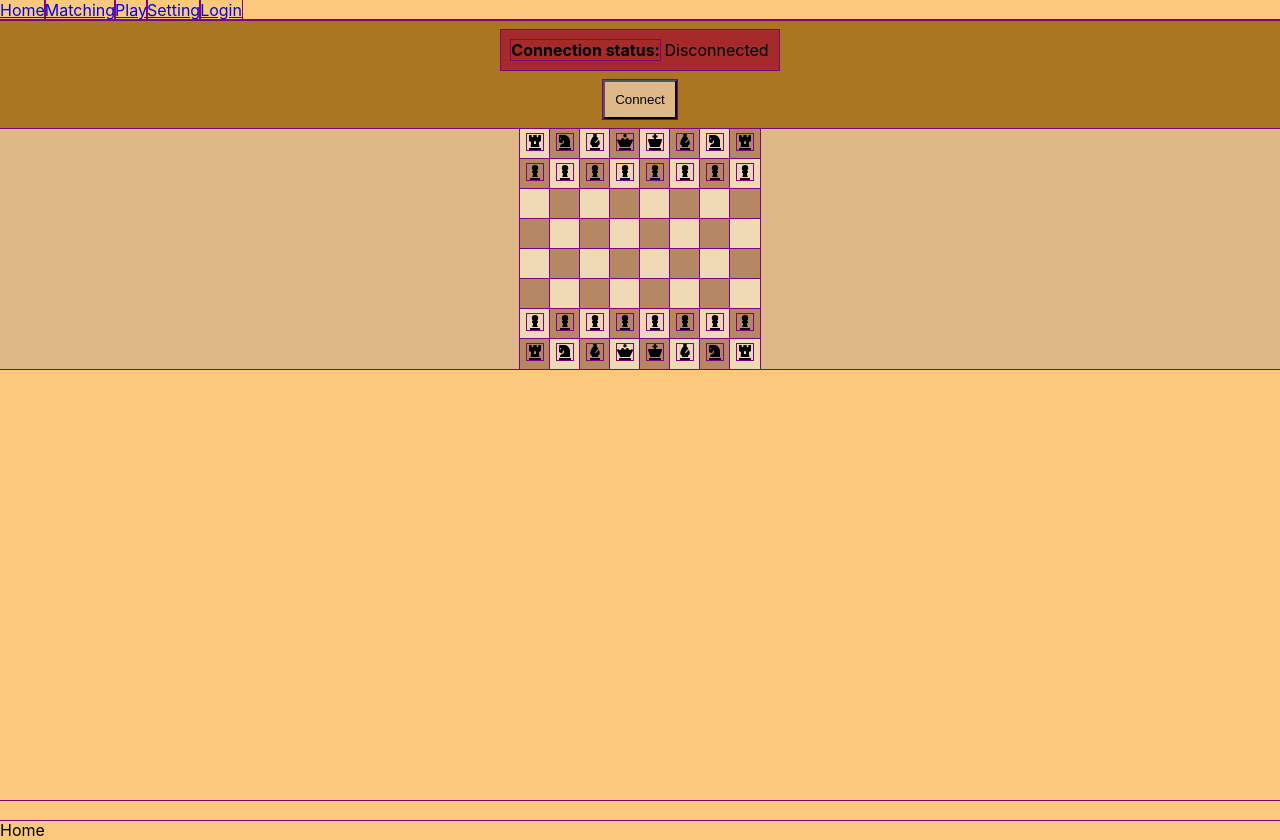
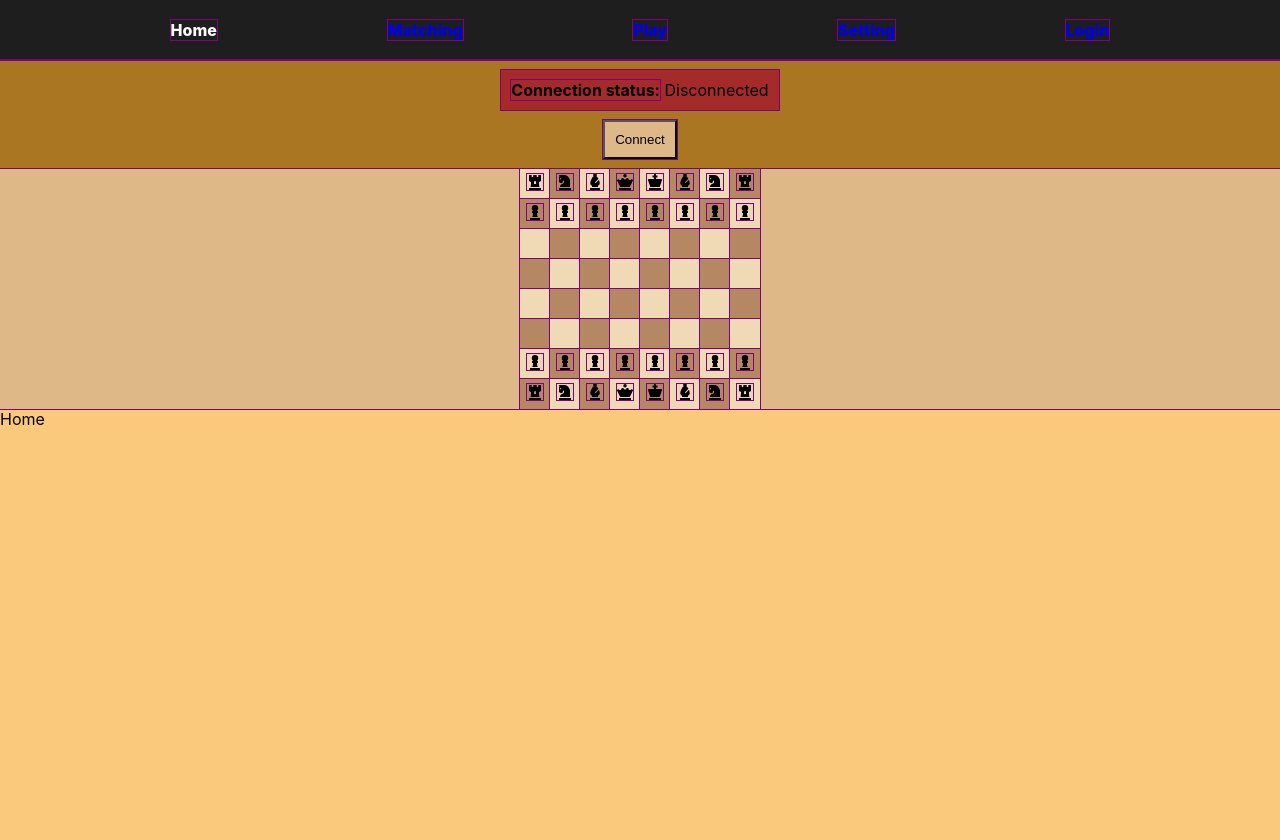
Before and after one commit to nam-k-nguyen/Chess, a React (Create React App) app: page / in a window 1280 px wide. After the commit the page ends 800 px from the top, so only its background shows below. Built offline with nearby package versions, Linux system fonts and the light colour scheme; no server answers.

Commit message:
style: make navbar looks cool

```diff
--- a/src/App.css
+++ b/src/App.css
@@ -3,7 +3,31 @@
     display: flex;
     flex-direction: column;
     align-items: center;
-    height: 100vh;
+    /* height: 100vh; */
+}
+
+/* navbar */
+
+.navbar {
+    background: var(--black);
+    color: var(--brown);
+    font-weight: 800;
+    display: flex;
+    justify-content: space-evenly;
+    padding: 20px 0 20px 0;
+}
+
+.navbar>.active {
+    /* background: white; */
+    color: white !important;
+}
+
+.navbar>a {
+    text-decoration: none;
+}
+
+.navbar>a:visited {
+    color: currentColor;
 }
 
 /* test zone */
@@ -18,7 +42,7 @@
     padding: 10px;
 }
 
-.test_zone_container > * {
+.test_zone_container>* {
     padding: 10px
 }
 
```
